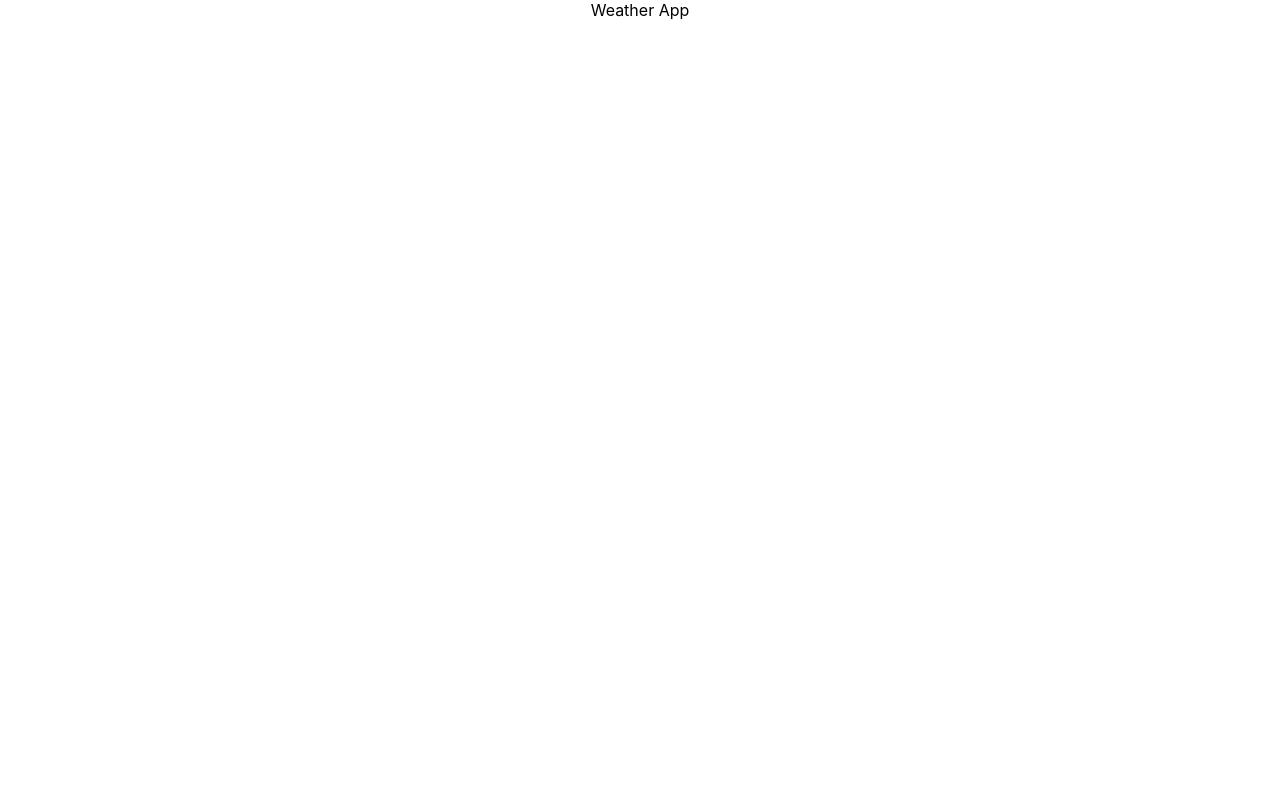
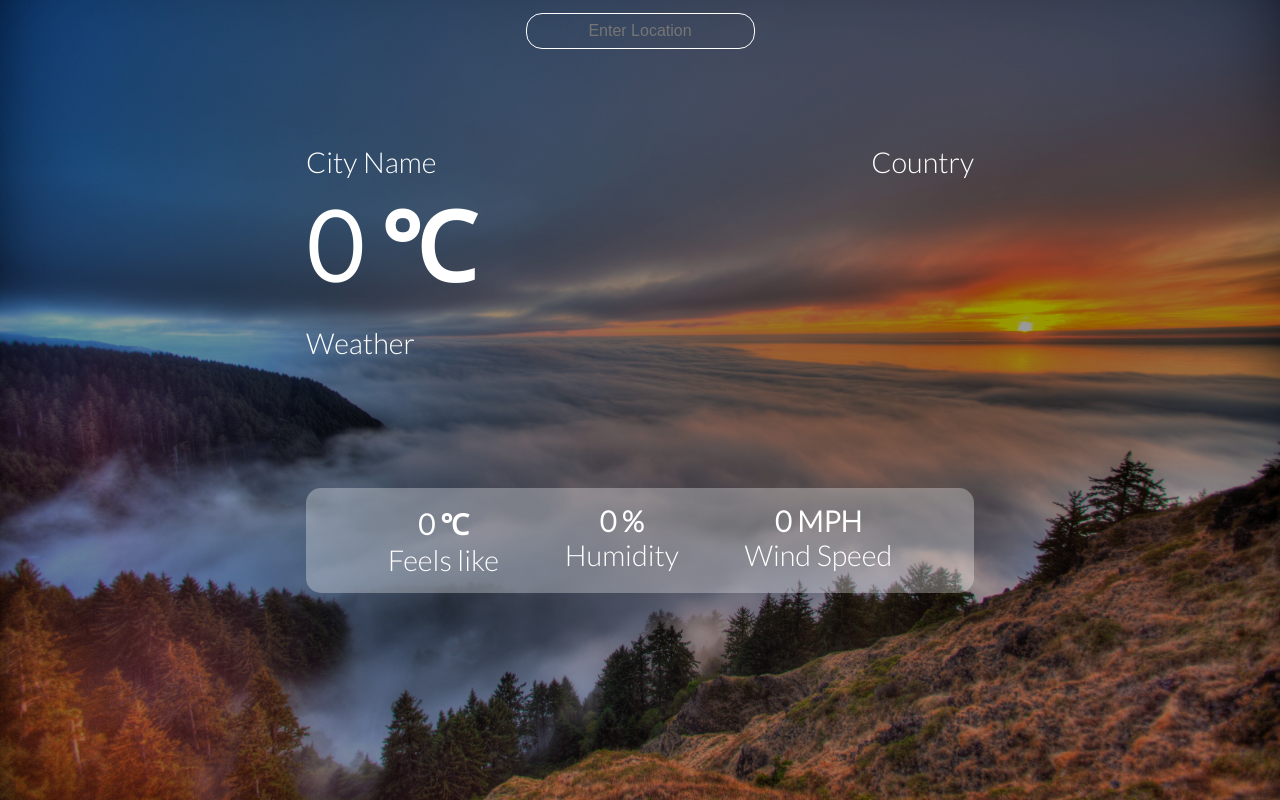
Before and after one commit to amitk9627/WeatherApp, a React (Create React App) app: page / in a window 1280 px wide. Built offline with nearby package versions, Linux system fonts and the light colour scheme.

Commit message:
project completed

```diff
--- a/package.json
+++ b/package.json
@@ -6,6 +6,7 @@
     "@testing-library/jest-dom": "^5.16.5",
     "@testing-library/react": "^13.4.0",
     "@testing-library/user-event": "^13.5.0",
+    "axios": "^1.4.0",
     "react": "^18.2.0",
     "react-dom": "^18.2.0",
     "react-scripts": "5.0.1",
--- a/public/index.html
+++ b/public/index.html
@@ -10,34 +10,15 @@
       content="Web site created using create-react-app"
     />
     <link rel="apple-touch-icon" href="%PUBLIC_URL%/logo192.png" />
-    <!--
-      manifest.json provides metadata used when your web app is installed on a
-      user's mobile device or desktop. See https://developers.google.com/web/fundamentals/web-app-manifest/
-    -->
+
     <link rel="manifest" href="%PUBLIC_URL%/manifest.json" />
-    <!--
-      Notice the use of %PUBLIC_URL% in the tags above.
-      It will be replaced with the URL of the `public` folder during the build.
-      Only files inside the `public` folder can be referenced from the HTML.
 
-      Unlike "/favicon.ico" or "favicon.ico", "%PUBLIC_URL%/favicon.ico" will
-      work correctly both with client-side routing and a non-root public URL.
-      Learn how to configure a non-root public URL by running `npm run build`.
-    -->
-    <title>React App</title>
+    <title>Weather App</title>
+    <link rel="stylesheet" href="https://cdnjs.cloudflare.com/ajax/libs/font-awesome/6.4.0/css/all.min.css" integrity="sha512-iecdLmaskl7CVkqkXNQ/ZH/XLlvWZOJyj7Yy7tcenmpD1ypASozpmT/E0iPtmFIB46ZmdtAc9eNBvH0H/ZpiBw==" crossorigin="anonymous" referrerpolicy="no-referrer" />
   </head>
   <body>
     <noscript>You need to enable JavaScript to run this app.</noscript>
     <div id="root"></div>
-    <!--
-      This HTML file is a template.
-      If you open it directly in the browser, you will see an empty page.
 
-      You can add webfonts, meta tags, or analytics to this file.
-      The build step will place the bundled scripts into the <body> tag.
-
-      To begin the development, run `npm start` or `yarn start`.
-      To create a production bundle, use `npm run build` or `yarn build`.
-    -->
   </body>
 </html>
--- a/src/App.css
+++ b/src/App.css
@@ -1,38 +1,89 @@
-.App {
-  text-align: center;
+h1{
+    font-size: 6rem;
+}
+p{
+    font-size: 1.8rem;
+}
+.app{
+    width: 100%;
+    height: 100vh;
+    position: relative;
+    background-color: rgba(0,0,0,0.4);
+    color: #fff;
+}
+.app:before{
+    content:'';
+    background: url('./assests/background.jpg') no-repeat center center/cover;
+    position: absolute;
+    width: 100%;
+    height: 100%;
+    top: 0;
+    left: 0;
+    z-index: -1;
+}
+.container{
+    max-width: 700px;
+    height: 480px;
+    margin: auto;
+    padding: 0 1rem;
+    position: relative;
+    top: 10%;
+    display: flex;
+    flex-direction: column;
+    justify-content: space-between;
+}
+.app .search{
+    text-align: center;
+    padding-top: .8rem;
+
+
+}
+.search input{
+   border: 1px solid rgba(255,255,255,1);
+   outline: none;
+    border-radius: 1rem ;
+    padding: 8px 10px;
+    background: none;
+    color: white;
+    font-size:1rem;
+    text-align: center;
+}
+input:focus{
+    background: rgba(0,0,0,.3);
+    outline:none ;
+    border: none;
 }
 
-.App-logo {
-  height: 40vmin;
-  pointer-events: none;
+.app .top{
+    width: 100%;
+    margin:1rem auto;
 }
+.app .subTop{
 
-@media (prefers-reduced-motion: no-preference) {
-  .App-logo {
-    animation: App-logo-spin infinite 20s linear;
-  }
+    display: flex;
+    justify-content: space-between;
 }
+.app .description{
+    position: relative;
+    margin-top: 1rem;
+    /* left: 80%; */
+    /* transform-origin: 0 0;
+    transform: rotate(270deg); */
+}
+.app .bottom{
+    display: flex;
+    text-align: center;
+    justify-content: space-evenly;
+    width: 100%;
+    margin: 1rem auto;
+    padding: 1rem;
+    background: rgba(255,255,255,.3);
+    border-radius: 15px;
 
-.App-header {
-  background-color: #282c34;
-  min-height: 100vh;
-  display: flex;
-  flex-direction: column;
-  align-items: center;
-  justify-content: center;
-  font-size: calc(10px + 2vmin);
-  color: white;
 }
-
-.App-link {
-  color: #61dafb;
+.bottom>div{
+    height: 100%;
 }
-
-@keyframes App-logo-spin {
-  from {
-    transform: rotate(0deg);
-  }
-  to {
-    transform: rotate(360deg);
-  }
+.bold{
+    font-weight: 1000;
 }
--- a/src/App.js
+++ b/src/App.js
@@ -1,12 +1,76 @@
-import logo from './logo.svg';
+import React,{useState,KeyboardEvent} from 'react';
+
 import './App.css';
+import axios from 'axios';
 
 function App() {
+  const [data,setDate]=useState({});
+  const [location,setLocation]=useState('')
+
+  const url=`https://api.openweathermap.org/data/2.5/weather?q=${location}&appid=e2762bec35846609a015787a6526caa8`;
+   const searchLocation=(event)=>{
+      if(event.key==='Enter'){
+        axios.get(url).then((response)=>{
+          setDate(response.data)
+          console.log(response.data)
+        })
+        setLocation('');
+      }
+   }
   return (
-    <div className="App">
-     Weather App
+    <div className="app">
+      <div className='search'>
+        <input
+            value={location}
+            placeholder='Enter Location'
+            onChange={(event)=>setLocation(event.target.value)}
+            onKeyPress={(event)=>searchLocation(event)}
+        />
+        {/* <button onClick={searchLocation}><i class="fa-solid fa-magnifying-glass"></i></button> */}
+      </div>
+      <div className="container">
+        <div className="top">
+          <div className='subTop'>
+
+            <div className="loaction">
+              {data.name ? <p><i className="fa-solid fa-location-dot"></i> {data.name}</p>: <p>City Name</p>}
+            </div>
+
+            <div className='country'>
+             {data.sys ? <p><i class="fa-solid fa-globe"></i> {data.sys.country}</p>: <p> Country</p> }
+            </div>
+          </div>
+
+          <div className="temp">
+            {data.main ? <h1>{parseInt(data.main.temp-273.15)} &#8451;</h1>: <h1>0 &#8451;</h1>}
+
+          </div>
+
+          <div className="description">
+            <p>{data.weather ? data.weather[0].description: "Weather" }</p>
+          </div>
+        </div>
+
+        <div className="bottom">
+          <div className="feels">
+            <p className='bold'> {data.main ? parseInt(data.main.feels_like-273.15) : 0 } &#8451;</p>
+            <p>Feels like</p>
+
+          </div>
+
+          <div className="humidity">
+            <p className='bold'>{data.main ? data.main.humidity: 0 } %</p>
+            <p>Humidity</p>
+          </div>
+          <div className="wind">
+            <p className='bold'>{data.wind ? data.wind.speed: 0 } MPH</p>
+            <p>Wind Speed</p>
+          </div>
+
+        </div>
+      </div>
     </div>
-  );
+  )
 }
 
 export default App;
--- a/src/index.css
+++ b/src/index.css
@@ -1,13 +1,12 @@
-body {
+@import url('https://fonts.googleapis.com/css2?family=Lato:wght@300&display=swap');
+
+*{
   margin: 0;
-  font-family: -apple-system, BlinkMacSystemFont, 'Segoe UI', 'Roboto', 'Oxygen',
-    'Ubuntu', 'Cantarell', 'Fira Sans', 'Droid Sans', 'Helvetica Neue',
-    sans-serif;
-  -webkit-font-smoothing: antialiased;
-  -moz-osx-font-smoothing: grayscale;
+  padding: 0;
+  box-sizing: border-box;
 }
 
-code {
-  font-family: source-code-pro, Menlo, Monaco, Consolas, 'Courier New',
-    monospace;
+body {
+  font-family: 'Lato', sans-serif;
+  /* background-color: grey; */
 }
--- a/src/index.js
+++ b/src/index.js
@@ -2,7 +2,6 @@ import React from 'react';
 import ReactDOM from 'react-dom/client';
 import './index.css';
 import App from './App';
-import reportWebVitals from './reportWebVitals';
 
 const root = ReactDOM.createRoot(document.getElementById('root'));
 root.render(
@@ -10,8 +9,3 @@ root.render(
     <App />
   </React.StrictMode>
 );
-
-// If you want to start measuring performance in your app, pass a function
-// to log results (for example: reportWebVitals(console.log))
-// or send to an analytics endpoint. Learn more: https://bit.ly/CRA-vitals
-reportWebVitals();
--- a/src/reportWebVitals.js
+++ /dev/null
@@ -1,13 +0,0 @@
-const reportWebVitals = onPerfEntry => {
-  if (onPerfEntry && onPerfEntry instanceof Function) {
-    import('web-vitals').then(({ getCLS, getFID, getFCP, getLCP, getTTFB }) => {
-      getCLS(onPerfEntry);
-      getFID(onPerfEntry);
-      getFCP(onPerfEntry);
-      getLCP(onPerfEntry);
-      getTTFB(onPerfEntry);
-    });
-  }
-};
-
-export default reportWebVitals;
```
Also changed, not shown: src/assests/background.jpg (added), 1 other file (tests, documents, lock files or other folders).
